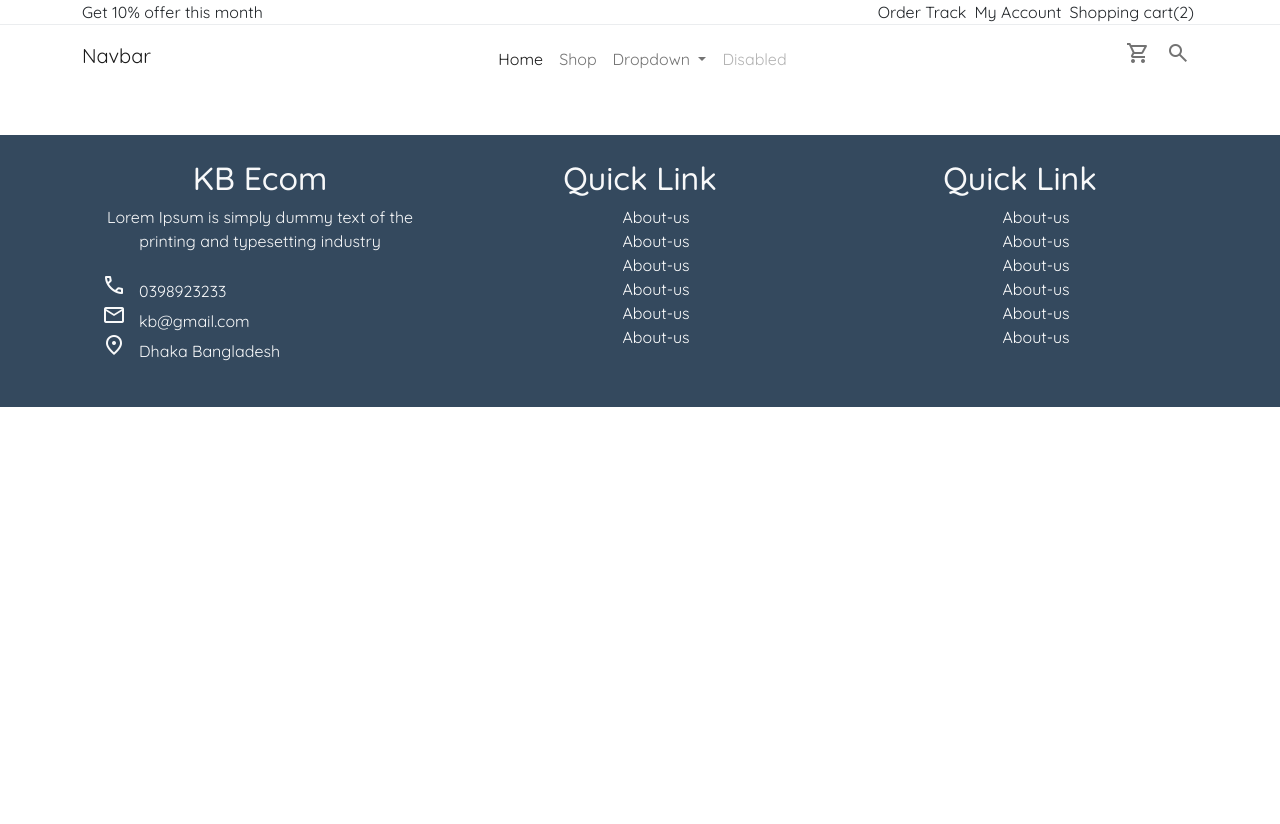
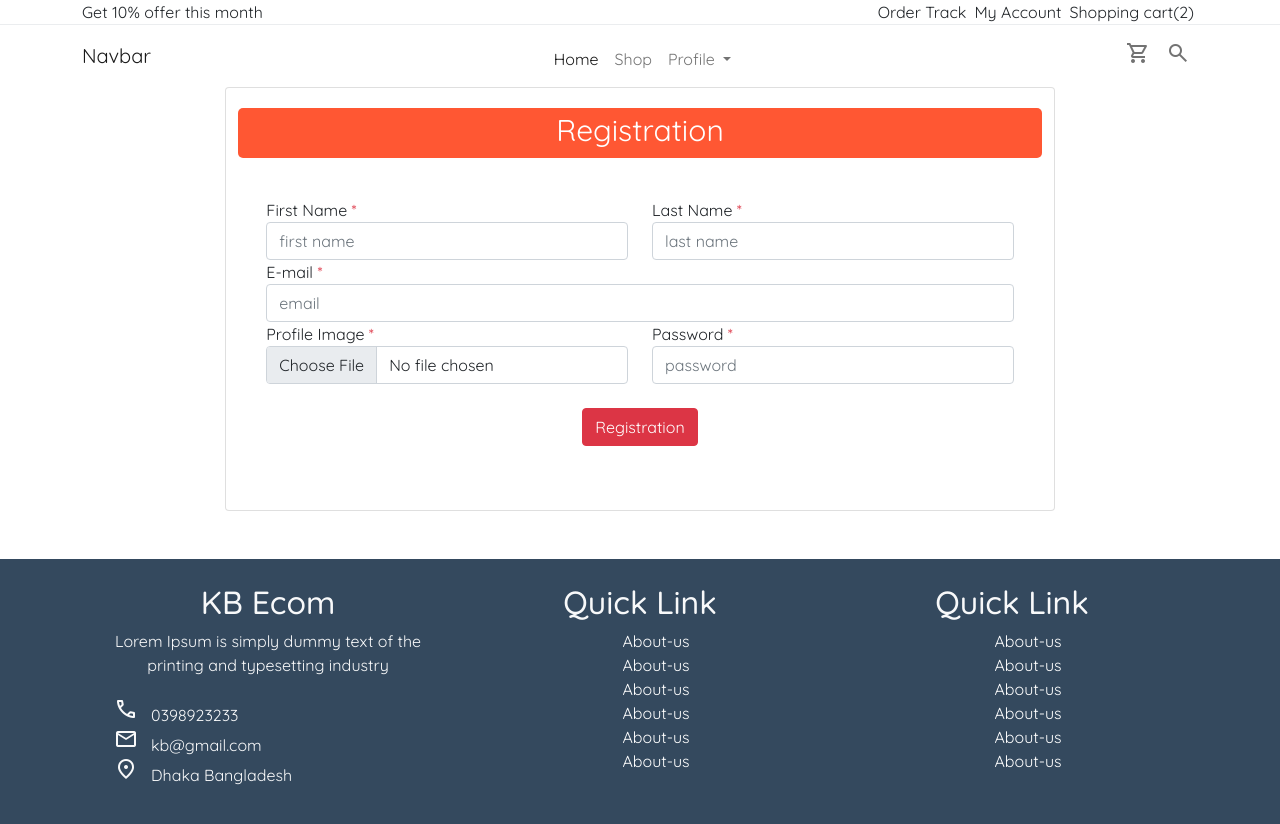
Before and after one commit to Bokhtiar/dev-bokhtiar-vuejs-kb-online-medicine-shop, a Vue app: page /admin/register in a window 1280 px wide. Shown: the top 824 px of the page. Before the commit the page ends 800 px from the top, so only its background shows below. Built offline with nearby package versions, Linux system fonts and the light colour scheme; a web font is replaced by a local one.

Commit message:
admin registration and registration list show done

```diff
--- a/package.json
+++ b/package.json
@@ -10,6 +10,7 @@
   "dependencies": {
     "core-js": "^3.8.3",
     "vue": "^3.2.13",
+    "vue-axios": "^3.4.1",
     "vue-router": "^4.1.3"
   },
   "devDependencies": {
--- /dev/null
+++ b/src/components/Admin/Auth/List.vue
@@ -0,0 +1,61 @@
+<template>
+  <section class="container">
+    <div class="card">
+      <div class="card-header">
+        <h3>Admin list</h3>
+      </div>
+      <div class="card-body">
+        <table class="table">
+          <thead>
+            <tr>
+              <th scope="col">Index</th>
+              <th scope="col">F Name</th>
+              <th scope="col">L Name</th>
+              <th scope="col">Email</th>
+              <th scope="col">Action</th>
+            </tr>
+          </thead>
+          <tbody>
+            <tr v-for="(admin, index) in admins" :key="admin._id">
+              <th scope="row">{{ index + 1 }}</th>
+              <td>{{ admin.f_name }}</td>
+              <td>{{ admin.l_name}}</td>
+              <td>{{ admin.email}}</td>
+              <td>
+                  <a href="">Edit</a>
+                  <a href="">Delete</a>
+              </td>
+            </tr>
+          </tbody>
+        </table>
+      </div>
+    </div>
+  </section>
+</template>
+
+<script>
+export default {
+  data() {
+    return {
+      admins: [],
+    };
+  },
+
+  methods: {
+    adminList() {
+      axios
+        .get("/admin")
+        .then((response) => {
+          console.log(response.data.data);
+          this.admins = response.data.data
+        })
+        .catch((error) => {
+          console.log(error);
+        });
+    },
+  },
+  mounted() {
+    this.adminList();
+  },
+};
+</script>
--- /dev/null
+++ b/src/components/Admin/Auth/Register.vue
@@ -0,0 +1,83 @@
+<template>
+    <section>
+        <div class="row justify-content-center">
+            <div class="col-md-8">
+                <div class="row">
+                    <div class="card">
+                        <div class="reg-title">
+                            Registration
+                        </div>
+                        <div class="card-body my-4">
+                            <form class="row" action="" @submit.prevent="registration">
+                                <div class="col-md-6 col-lg-6 col-sm-12">
+                                    <label for="">First Name <span class="text-danger">*</span></label>
+                                    <input type="text" v-model="f_name" name="f_name" id="" class="form-control" placeholder="first name">
+                                </div>
+                                <div class="col-md-6 col-lg-6 col-sm-12">
+                                    <label for="">Last Name <span class="text-danger">*</span></label>
+                                    <input type="text" v-model="l_name" name="l_name" id="" class="form-control" placeholder="last name">
+                                </div>
+                                <div class="col-md-12 col-lg-12 col-sm-12">
+                                    <label for="">E-mail <span class="text-danger">*</span></label>
+                                    <input type="email" v-model="email" name="email" id="" class="form-control" placeholder="email">
+                                </div>
+                                <div class="col-md-6 col-lg-6 col-sm-12">
+                                    <label for="">Profile Image <span class="text-danger">*</span></label>
+                                    <input type="file" v-on:change="onImageChange" name="image" id="" class="form-control">
+                                </div>
+                                <div class="col-md-6 col-lg-6 col-sm-12">
+                                    <label for="">Password <span class="text-danger">*</span></label>
+                                    <input type="password" v-model="password" name="password" id="" class="form-control" placeholder="password">
+                                </div>
+                                <div class="col-md-12 col-lg-12 col-sm-12 text-center my-4">
+                                    <input type="submit" class="btn btn-danger btn-submit" name="" value="Registration" id="">
+                                </div>
+                            </form>
+                        </div>
+                    </div>
+                </div>
+            </div>
+        </div>
+    </section>
+</template>
+<script>
+export default {
+    data() {
+        return{
+            f_name: '',
+            l_name: '',
+            email: '',
+            image: '',
+            password: '',
+        }
+    },
+    methods: {
+        onImageChange(e){
+            console.log(e.target.files[0]);
+            this.image = e.target.files[0];
+        },
+
+        registration(e){
+            e.preventDefault();
+            const config = {
+                headers: { 'content-type': 'multipart/form-data' }
+            }
+
+            let formData = new FormData()
+                formData.append('f_name', this.f_name)
+                formData.append('l_name', this.l_name)
+                formData.append('email', this.email)
+                formData.append('password', this.password)
+                formData.append('image', this.image)
+
+            axios.post('/admin/register', formData, config).then((response)=> {
+                console.log(response.data)
+            }).catch((error)=> {
+                console.log(error.response.data)
+            })
+
+        }
+
+    }
+}
+</script>
--- a/src/components/User/Assets/style.css
+++ b/src/components/User/Assets/style.css
@@ -27,6 +27,12 @@ a{
     text-decoration: none;
     color: black;
 }
+.row{
+    margin: 0px;
+    padding: 0px;
+    outline: 0px;
+}
+
 .custom-btn{
     border-radius: 34px;
     background-color: var(--primary);
@@ -144,3 +150,16 @@ a{
     background-repeat: no-repeat;
     background-size: cover;
 }
+
+/* registration */
+.reg-title{
+    background-color: var(--primary);
+    height: 50px;
+    margin: 0px;
+    padding: 0px;
+    text-align: center;
+    font-size: 30px;
+    color: white;
+    border-radius: 5px;
+    margin-top: 20px;
+}
--- a/src/components/User/Layouts/Navbar.vue
+++ b/src/components/User/Layouts/Navbar.vue
@@ -45,25 +45,13 @@
                 data-bs-toggle="dropdown"
                 aria-expanded="false"
               >
-                Dropdown
+                Profile
               </a>
               <ul class="dropdown-menu" aria-labelledby="navbarDropdown">
-                <li><a class="dropdown-item" href="#">Action</a></li>
-                <li><a class="dropdown-item" href="#">Another action</a></li>
-                <li><hr class="dropdown-divider" /></li>
-                <li>
-                  <a class="dropdown-item" href="#">Something else here</a>
-                </li>
+                <li><a class="dropdown-item" href="#">Login</a></li>
+                <li><router-link class="dropdown-item" to="/admin/register">Register</router-link></li>
+                <li><router-link class="dropdown-item" to="/admin/list">list</router-link></li>
               </ul>
-            </li>
-            <li class="nav-item">
-              <a
-                class="nav-link disabled"
-                href="#"
-                tabindex="-1"
-                aria-disabled="true"
-                >Disabled</a
-              >
             </li>
           </ul>
           <div class="d-flex">
--- a/src/main.js
+++ b/src/main.js
@@ -2,6 +2,9 @@ import { createApp } from 'vue'
 import App from './App.vue'
 import router from "./router"
 
+import axios from 'axios'
+window.axios = axios
+axios.defaults.baseURL = 'http://localhost:4000/api/v1/';
 
 
 createApp(App).use(router).mount('#app')
--- a/src/router/index.js
+++ b/src/router/index.js
@@ -15,6 +15,18 @@ const routes = [
 		path: '/products',
 		name: 'Products',
 		component: () => import('../components/User/Product/Index.vue')
+	},
+
+	/**admin auth route */
+	{
+		path: '/admin/register',
+		name: 'register',
+		component: () => import('../components/Admin/Auth/Register.vue')
+	},
+	{
+		path: '/admin/list',
+		name: 'list',
+		component: () => import('../components/Admin/Auth/List.vue')
 	}
 ];
 
```
Also changed, not shown: src/components/Admin/Auth/Login.vue (added), 1 other file (tests, documents, lock files or other folders).
